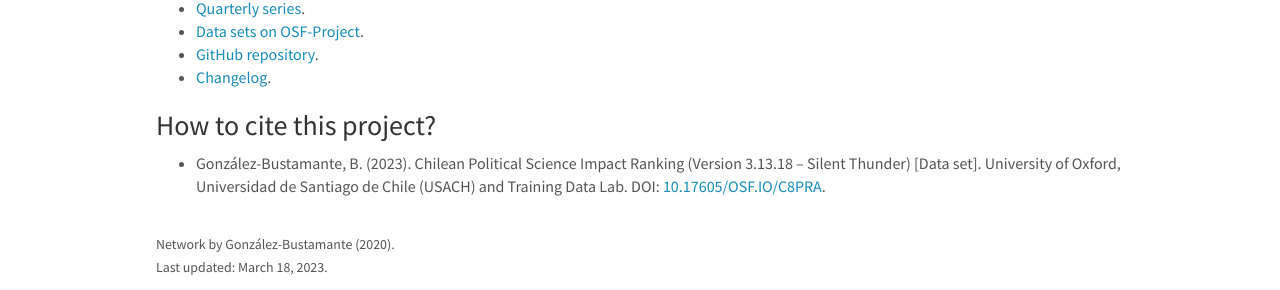
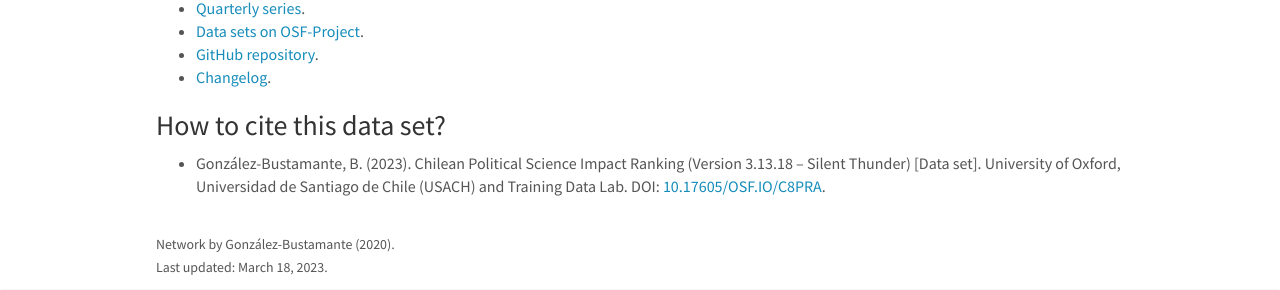
Before and after one commit to training-datalab/old-training-datalab.com, a Jekyll site: the page built from _pages/cps-ranking.md, in a window 1280 px wide and 1235 px high. Shown: the part 830-1120 px from the top of the window. Built offline with Jekyll 4.4.1, drawn with Linux system fonts in a browser that asks for light colours; nearby versions of some CDN libraries.

Commit message:
Update cps-ranking.md

```diff
--- a/_pages/cps-ranking.md
+++ b/_pages/cps-ranking.md
@@ -35,7 +35,7 @@ permalink: /projects/cps-ranking
 - <a href="https://github.com/bgonzalezbustamante/CPS-Ranking" target="_blank">GitHub repository</a>.
 - <a href="https://github.com/bgonzalezbustamante/CPS-Ranking/blob/master/CHANGELOG.md" target="_blank">Changelog</a>.
 
-### How to cite this project?
+### How to cite this data set?
 
 - González-Bustamante, B. (2023). Chilean Political Science Impact Ranking (Version 3.13.18 -- Silent Thunder) [Data set]. University of Oxford, Universidad de Santiago de Chile (USACH) and Training Data Lab. DOI: <a href="http://doi.org/10.17605/OSF.IO/C8PRA" target="_blank">10.17605/OSF.IO/C8PRA</a>.
 
```
